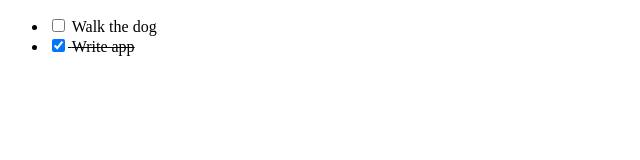
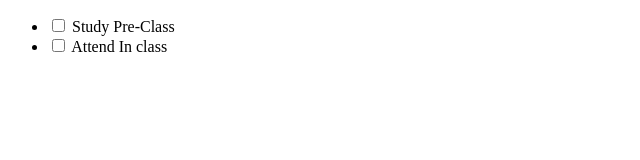
Before and after one commit to Mark-Mad/ts-to-do-app, a React (Create React App) app: page / in a window 1280 px wide. Shown: the top 160 px of the page, without its empty margins (0-640 px from the left). Built offline with nearby package versions, Linux system fonts and the light colour scheme.

Commit message:
Content updated

```diff
--- a/src/App.tsx
+++ b/src/App.tsx
@@ -3,12 +3,12 @@ import { TodoListItem } from './TodoListItem';
 
 const initialTodos: Todo[] = [
   {
-    text: 'Walk the dog',
+    text: 'Study Pre-Class',
     complete: false,
   },
   {
-    text: 'Write app',
-    complete: true,
+    text: 'Attend In class',
+    complete: false,
   },
 ];
 
```
